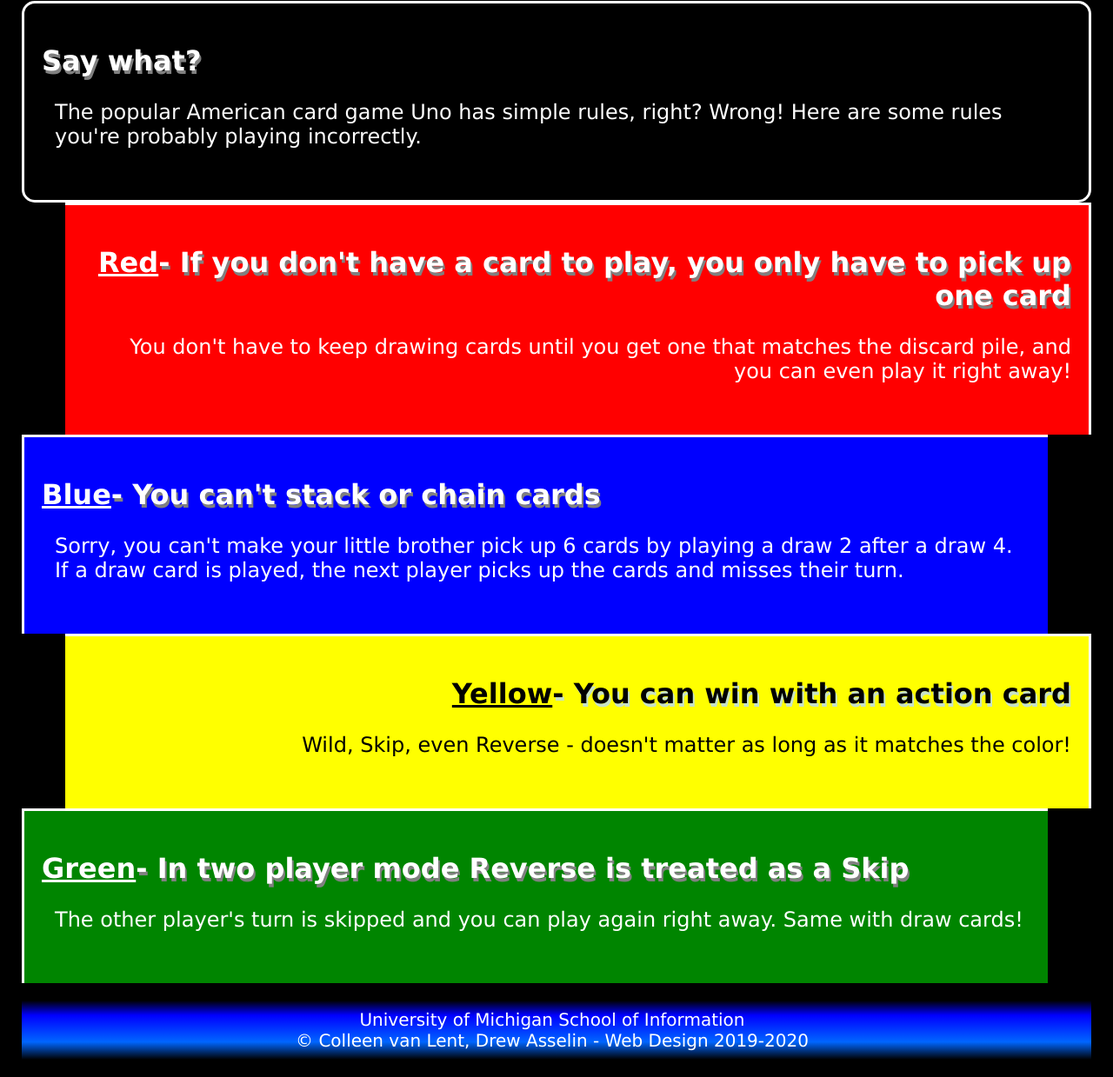
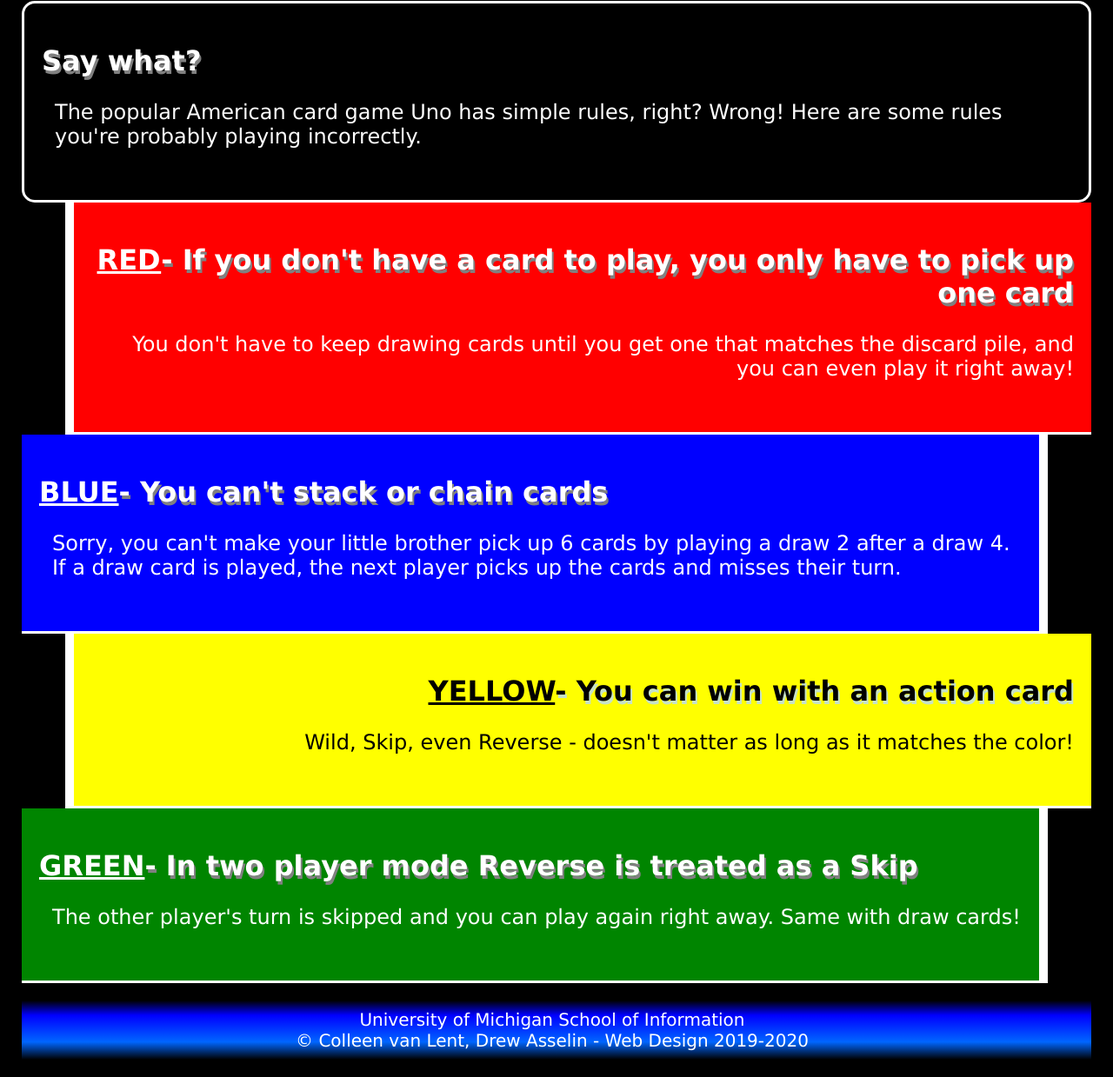
Before and after one commit to aahuang01/homework2-2022, a plain HTML site: page index.html in a window 1280 px wide. Shown: the part 466-1705 px from the top of the page at 87% size. Drawn offline with Linux system fonts and the light colour scheme.

Commit message:
Add files via upload

```diff
--- a/css/style.css
+++ b/css/style.css
@@ -16,54 +16,6 @@
     text-shadow: 2px 4px #808080;
 }
 
-.intro {
-    border-radius: 15px;
-    margin-top: 15px;
-}
-
-.red {
-    background-color: #ff0000;
-    text-align: right;
-    margin-left: 50px;
-    border-bottom: 3px;
-    border-left: 10px;
-}
-
-.blue {
-    background-color: #0000ff;
-    text-align: left;
-    margin-right: 50px;
-    border-right: 10px;
-    border-bottom: 3px;
-}
-
-.yellow {
-    background-color: #ffff00;
-    text-align: right;
-    margin-left: 50px;
-    border-left: 10px;
-    border-bottom: 3px;
-    color: #000000;
-}
-
-.yellow h2 {
-    text-shadow: 2px 4px #c7e2c7;
-}
-
-.green {
-    background-color: #008500;
-    text-align: left;
-    margin-right: 50px;
-    border-right: 10px;
-    border-bottom: 3px;
-}
-
-div {
-    min-height: 100px;
-    padding: 20px;
-    border: 3px solid white;
-}
-
 p {
     font-size: 24px;
     padding: 0px 0px 15px 15px;
@@ -77,14 +29,70 @@
     margin-right: auto;
 }
 
+div {
+    min-height: 100px;
+    padding: 20px;
+    border: 3px solid #ffffff;
+}
+
+.intro {
+    border-radius: 15px;
+    margin-top: 15px;
+}
+
+.red {
+    background-color: #ff0000;
+    text-align: right;
+    margin-left: 50px;
+    border-left: 10px solid #ffffff;
+    border-bottom: 3px solid #ffffff;
+    border-top: 3px;
+    border-right: 3px;
+}
+
+.blue {
+    background-color: #0000ff;
+    text-align: left;
+    margin-right: 50px;
+    border-right: 10px solid #ffffff;
+    border-bottom: 3px solid #ffffff;
+    border-top: 3px;
+    border-left: 3px;
+}
+
+.yellow {
+    background-color: #ffff00;
+    text-align: right;
+    margin-left: 50px;
+    border-left: 10px solid #ffffff;
+    border-bottom: 3px solid #ffffff;
+    border-right: 3px;
+    border-top: 3px;
+    color: #000000;
+}
+
+.yellow h2 {
+    text-shadow: 2px 4px #c7e2c7;
+}
+
+.green {
+    background-color: #008500;
+    text-align: left;
+    margin-right: 50px;
+    border-right: 10px solid #ffffff;
+    border-bottom: 3px solid #ffffff;
+    border-left: 3px;
+    border-top: 3px;
+}
+
 span {
     text-decoration: underline;
-    text-transform: capitalize;
+    text-transform: uppercase;
     text-shadow: none;
 }
 
 footer {
-    background: linear-gradient(#000000 0%, #0000ff 25%, #0066ff 70%, #000000);
+    background: linear-gradient( #000000 0%, #0000ff 25%, #0066ff 70%, #000000 100%);
 }
 
 footer p {
```
